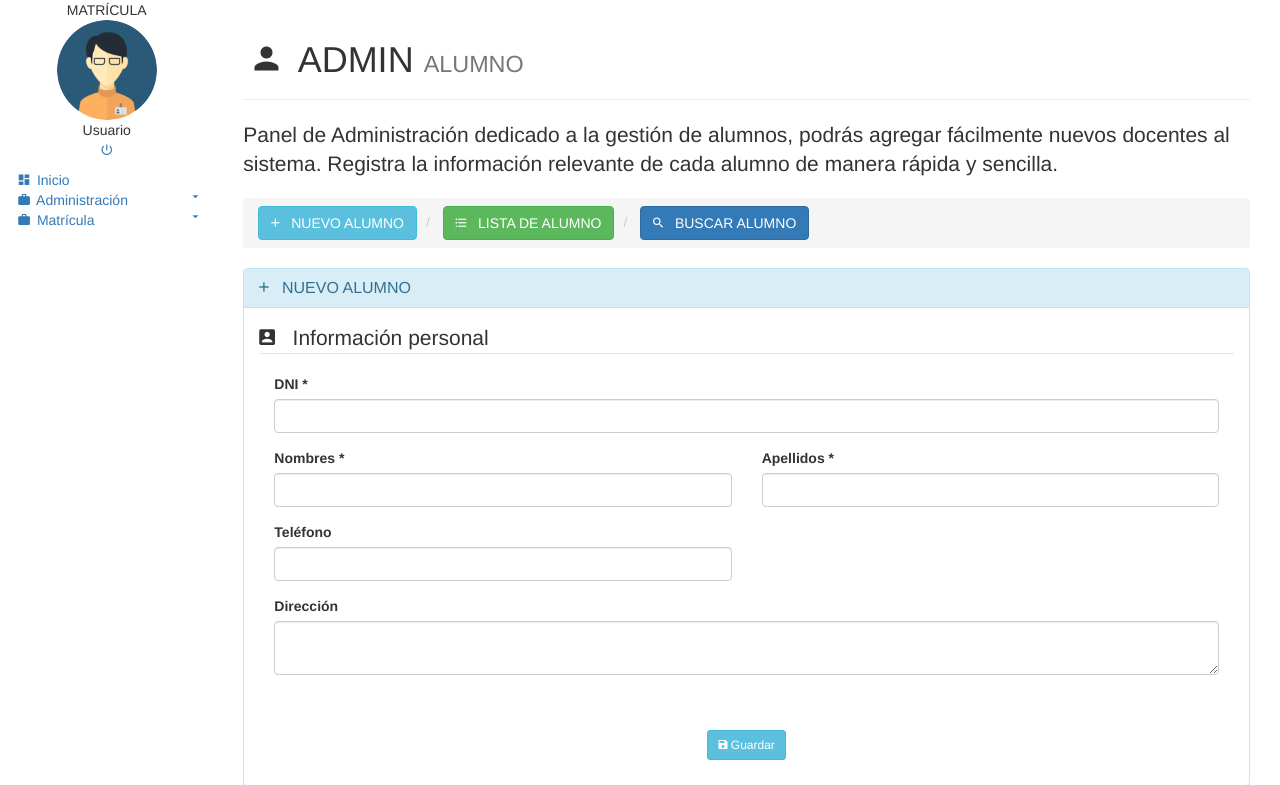
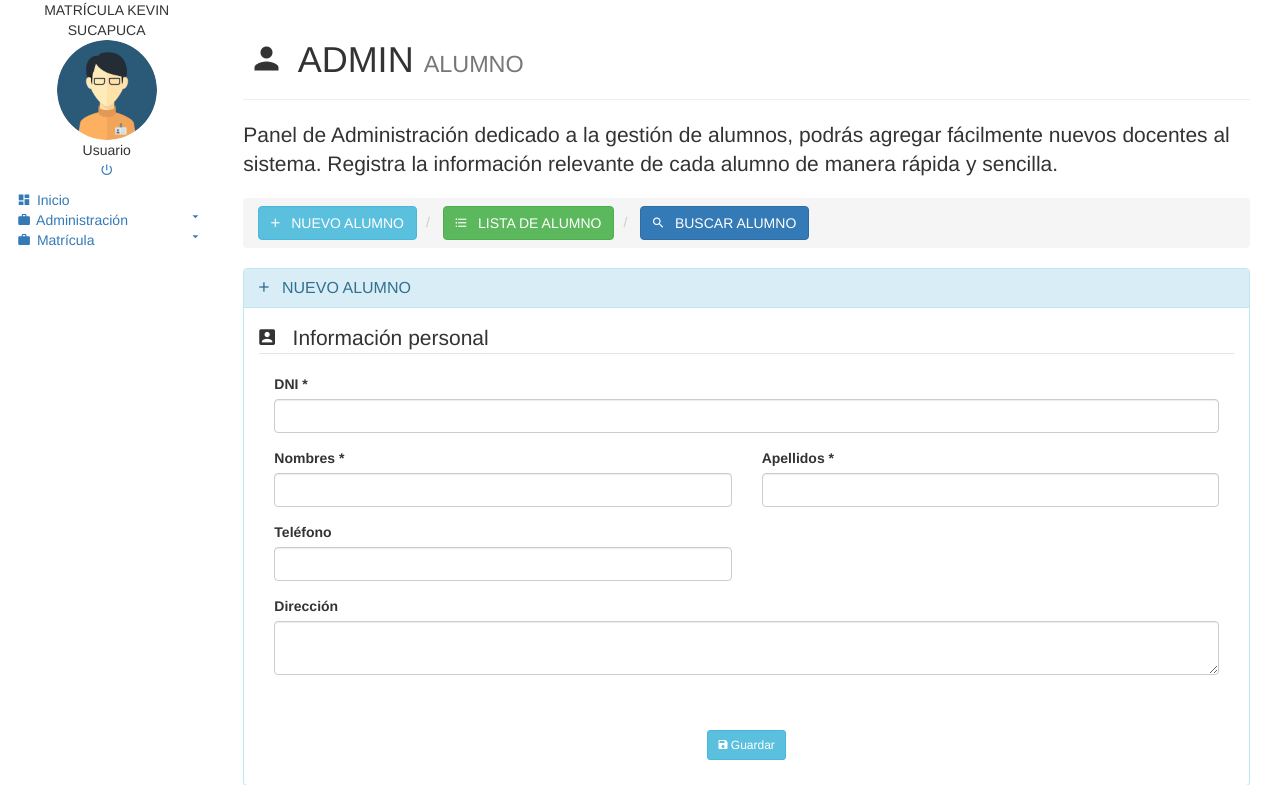
Before and after one commit to KevinSucapuca/SistemaMatricula, a Django app: page /admin-alumno/ in a window 1280 px wide. Shown: the top 785 px of the page. Run offline with Django 4.2, Linux system fonts and the light colour scheme; some libraries are stand-ins or nearby versions.

Commit message:
change template base

```diff
--- a/Matricula/templates/base.html
+++ b/Matricula/templates/base.html
@@ -33,9 +33,9 @@
 <body>
 	<div class="container-fluid">
 		<div class="row">
-			<section class="col-xs-12 col-sm-4 col-md-3 col-lg-2 dashboard-sideBar">
+			<section class="col-xs-12 col-sm-4 col-md-3 col-lg-2 dashboard-sideBar ">
 				<div class="text-uppercase text-center text-titles dashboard-sideBar-title">
-					Matrícula
+					Matrícula Kevin Sucapuca
 				</div>
 
 				<div class="dashboard-sideBar-UserInfo bg-light text-center p-3">
```
